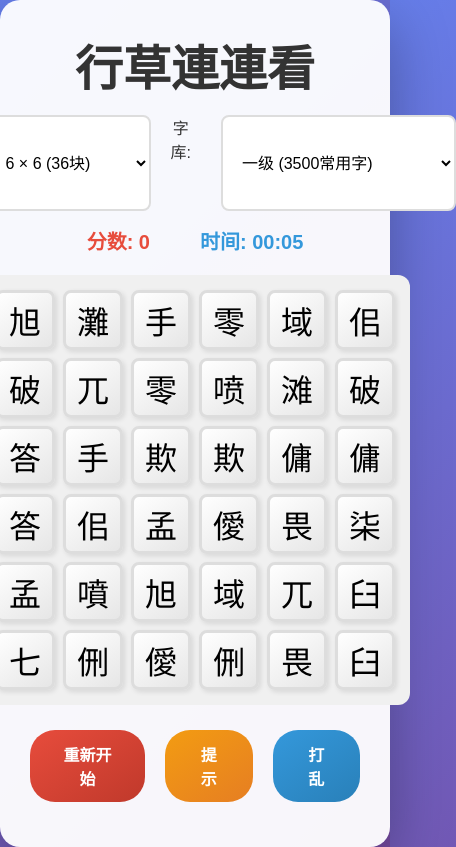
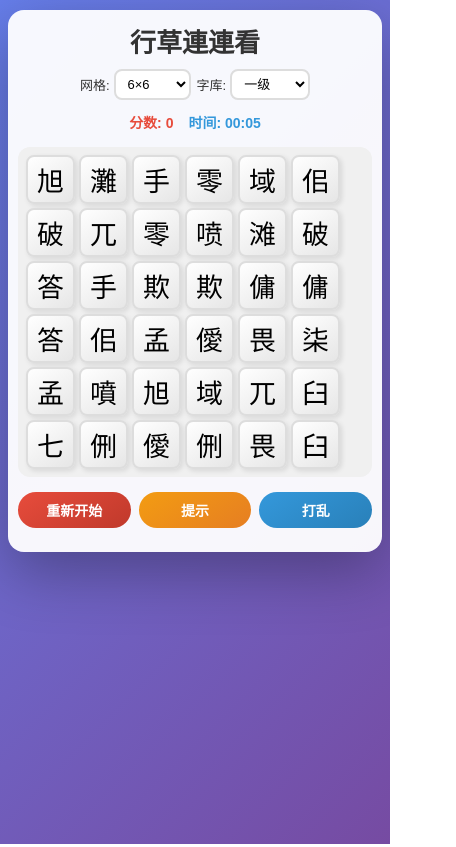
Before and after one commit to linhunter231/xcllk, a website: page index.html in a window 390 px wide. Shown: the whole page, 456 px wide, since content can reach past the window. Drawn offline with Linux system fonts and the light colour scheme; a web font is replaced by a local one.

Commit message:
fix phone show

```diff
--- a/index.html
+++ b/index.html
@@ -2,7 +2,7 @@
 <html lang="zh-CN">
 <head>
     <meta charset="UTF-8">
-    <meta name="viewport" content="width=device-width, initial-scale=1.0">
+    <meta name="viewport" content="width=device-width, initial-scale=1.0, maximum-scale=1.0, user-scalable=no, viewport-fit=cover">
     <title>行草連連看</title>
     <link rel="stylesheet" href="style.css">
 </head>
@@ -10,22 +10,26 @@
     <div class="game-container">
         <header class="game-header">
             <h1>行草連連看</h1>
-            <div class="game-controls">
-                <label for="grid-size">网格大小:</label>
-                <select id="grid-size">
-                    <option value="4">4 × 4 (16块)</option>
-                    <option value="6" selected>6 × 6 (36块)</option>
-                    <option value="8">8 × 8 (64块)</option>
-                    <option value="10">10 × 10 (100块)</option>
-                </select>
-                <label for="difficulty">字库:</label>
-                <select id="difficulty">
-                    <option value="1" selected>一级 (3500常用字)</option>
-                    <option value="2">二级 (6500字: 一级+二级)</option>
-                    <option value="3">三级 (8105字: 全字库)</option>
-                    <option value="4">草诀谱 (草书学习精选)</option>
-                    <option value="5">书谱 (孙过庭书法理论)</option>
-                </select>
+            <div class="game-controls top-controls">
+                <div class="control-row">
+                    <label for="grid-size">网格:</label>
+                    <select id="grid-size">
+                        <option value="4">4×4</option>
+                        <option value="6" selected>6×6</option>
+                        <option value="8">8×8</option>
+                        <option value="10">10×10</option>
+                    </select>
+                </div>
+                <div class="control-row">
+                    <label for="difficulty">字库:</label>
+                    <select id="difficulty">
+                        <option value="1" selected>一级</option>
+                        <option value="2">二级</option>
+                        <option value="3">三级</option>
+                        <option value="4">草诀谱</option>
+                        <option value="5">书谱</option>
+                    </select>
+                </div>
             </div>
             <div class="game-info">
                 <div class="score">分数: <span id="score">0</span></div>
@@ -37,7 +41,7 @@
             <div id="grid-container"></div>
         </main>
 
-        <footer class="game-controls">
+        <footer class="game-controls bottom-controls">
             <button id="restart-btn">重新开始</button>
             <button id="hint-btn">提示</button>
             <button id="shuffle-btn">打乱</button>
--- a/script.js
+++ b/script.js
@@ -42,6 +42,13 @@ class Game {
             this.stopTimer();
             this.startGame();
         });
+        // 响应式：窗口尺寸变化时重新计算方块大小
+        window.addEventListener('resize', () => {
+            if (!this.isPlaying && this.grid.length === 0) return;
+            const tileSize = this.calcTileSize();
+            this.gridContainer.style.gridTemplateColumns = `repeat(${this.GRID_COLS}, ${tileSize}px)`;
+            this.gridContainer.style.setProperty('--tile-size', tileSize + 'px');
+        });
         this.modalRestartBtn.addEventListener('click', () => {
             this.modal.classList.add('hidden');
             this.restart();
@@ -56,6 +63,21 @@ class Game {
 
     get GRID_COLS() {
         return this.gridSize;
+    }
+
+    calcTileSize() {
+        const container = this.gridContainer;
+        const parentWidth = container.parentElement ? container.parentElement.clientWidth : window.innerWidth;
+        const availableWidth = Math.min(parentWidth - 20, window.innerWidth - 20);
+        const isMobile = window.innerWidth <= 768;
+        const padding = isMobile ? 16 : 24;
+        const gap = isMobile ? 4 : 8;
+        const cols = this.GRID_COLS;
+        const totalGap = gap * (cols - 1);
+        const computed = Math.floor((availableWidth - padding - totalGap) / cols);
+        const maxSize = isMobile ? 70 : 80;
+        const minSize = isMobile ? 30 : 50;
+        return Math.max(minSize, Math.min(maxSize, computed));
     }
 
     startGame() {
@@ -96,7 +118,9 @@ class Game {
 
         this.grid = [];
         this.gridContainer.innerHTML = '';
-        this.gridContainer.style.gridTemplateColumns = `repeat(${this.GRID_COLS}, 60px)`;
+        const tileSize = this.calcTileSize();
+        this.gridContainer.style.gridTemplateColumns = `repeat(${this.GRID_COLS}, ${tileSize}px)`;
+        this.gridContainer.style.setProperty('--tile-size', tileSize + 'px');
 
         for (let row = 0; row < this.GRID_ROWS; row++) {
             const rowArray = [];
@@ -292,9 +316,22 @@ class Game {
         const gridRect = grid.getBoundingClientRect();
         const boardRect = board.getBoundingClientRect();
 
-        const tileSize = 60;
-        const gap = 8;
-        const padding = 15;
+        // 根据实际渲染的第一个 tile 计算尺寸，避免硬编码 60
+        const firstTile = grid.querySelector('.tile');
+        const isMobile = window.innerWidth <= 768;
+        let tileSize = 60;
+        let gap = 8;
+        let padding = 15;
+        if (firstTile) {
+            const tileRect = firstTile.getBoundingClientRect();
+            tileSize = tileRect.width;
+            const computedStyle = getComputedStyle(grid);
+            gap = parseFloat(computedStyle.gap) || (isMobile ? 4 : 8);
+            padding = parseFloat(computedStyle.paddingLeft) || (isMobile ? 8 : 12);
+        } else {
+            gap = isMobile ? 4 : 8;
+            padding = isMobile ? 8 : 12;
+        }
 
         const gridLeftInBoard = gridRect.left - boardRect.left;
         const gridTopInBoard = gridRect.top - boardRect.top;
--- a/style.css
+++ b/style.css
@@ -23,7 +23,7 @@ body {
 .game-container {
     background: rgba(255, 255, 255, 0.95);
     border-radius: 20px;
-    padding: 30px;
+    padding: 20px;
     box-shadow: 0 20px 60px rgba(0, 0, 0, 0.3);
     max-width: 900px;
     width: 100%;
@@ -31,34 +31,49 @@ body {
 
 .game-header {
     text-align: center;
-    margin-bottom: 20px;
+    margin-bottom: 15px;
 }
 
 .game-header h1 {
     font-family: 'Caoshu', 'Microsoft YaHei', sans-serif;
-    font-size: 48px;
+    font-size: 40px;
     color: #333;
-    margin-bottom: 15px;
+    margin-bottom: 12px;
 }
 
 .game-controls {
-    margin-bottom: 15px;
+    margin-bottom: 12px;
+}
+
+.top-controls {
+    display: flex;
+    flex-wrap: wrap;
+    justify-content: center;
+    align-items: center;
+    gap: 8px;
+}
+
+.control-row {
+    display: flex;
+    align-items: center;
+    gap: 6px;
 }
 
 .game-controls label {
-    font-size: 16px;
-    margin-right: 10px;
+    font-size: 14px;
     color: #333;
+    white-space: nowrap;
 }
 
 .game-controls select {
-    padding: 8px 15px;
-    font-size: 16px;
+    padding: 6px 10px;
+    font-size: 14px;
     border: 2px solid #ddd;
     border-radius: 8px;
     background: white;
     cursor: pointer;
     transition: all 0.2s;
+    max-width: 160px;
 }
 
 .game-controls select:hover {
@@ -74,8 +89,8 @@ body {
 .game-info {
     display: flex;
     justify-content: center;
-    gap: 50px;
-    font-size: 20px;
+    gap: 30px;
+    font-size: 18px;
     font-weight: bold;
 }
 
@@ -98,8 +113,8 @@ body {
 
 #grid-container {
     display: grid;
-    gap: 8px;
-    padding: 15px;
+    gap: 6px;
+    padding: 12px;
     background: #f0f0f0;
     border-radius: 12px;
     position: relative;
@@ -107,13 +122,13 @@ body {
 }
 
 .tile {
-    width: 60px;
-    height: 60px;
+    width: var(--tile-size, 60px);
+    height: var(--tile-size, 60px);
     display: flex;
     justify-content: center;
     align-items: center;
     font-family: 'Caoshu', 'Microsoft YaHei', sans-serif;
-    font-size: 32px;
+    font-size: calc(var(--tile-size, 60px) * 0.55);
     background: linear-gradient(145deg, #ffffff, #e6e6e6);
     border: 3px solid #ddd;
     border-radius: 8px;
@@ -166,14 +181,19 @@ body {
     gap: 20px;
 }
 
+.bottom-controls {
+    gap: 12px;
+}
+
 .game-controls button {
-    padding: 12px 30px;
-    font-size: 16px;
+    padding: 10px 22px;
+    font-size: 15px;
     font-weight: bold;
     border: none;
     border-radius: 25px;
     cursor: pointer;
     transition: all 0.3s ease;
+    white-space: nowrap;
 }
 
 #restart-btn {
@@ -269,3 +289,114 @@ body {
     z-index: 100;
     border-radius: 50%;
 }
+
+/* ===== 响应式布局 - 手机端优化 ===== */
+@media (max-width: 768px) {
+    body {
+        padding: 8px;
+        align-items: flex-start;
+        padding-top: 10px;
+    }
+
+    .game-container {
+        padding: 12px 10px;
+        border-radius: 16px;
+        max-width: 100%;
+        width: 100%;
+    }
+
+    .game-header h1 {
+        font-size: 32px;
+        margin-bottom: 10px;
+    }
+
+    .top-controls {
+        gap: 6px;
+    }
+
+    .control-row {
+        gap: 4px;
+    }
+
+    .game-controls label {
+        font-size: 13px;
+    }
+
+    .game-controls select {
+        padding: 5px 8px;
+        font-size: 13px;
+        max-width: 130px;
+    }
+
+    .game-info {
+        gap: 20px;
+        font-size: 15px;
+        margin-top: 8px;
+    }
+
+    .game-board {
+        margin-bottom: 15px;
+    }
+
+    #grid-container {
+        padding: 8px;
+        gap: 4px;
+        width: 100%;
+        max-width: 100%;
+        box-sizing: border-box;
+    }
+
+    .tile {
+        border-width: 2px;
+    }
+
+    .bottom-controls {
+        gap: 8px;
+    }
+
+    .game-controls button {
+        padding: 8px 14px;
+        font-size: 14px;
+        flex: 1;
+        min-width: 0;
+    }
+
+    .modal-content {
+        padding: 25px 20px;
+        margin: 10px;
+        width: calc(100% - 40px);
+    }
+
+    .modal-content h2 {
+        font-size: 28px;
+    }
+
+    .modal-content p {
+        font-size: 16px;
+    }
+
+    .modal-content button {
+        padding: 10px 28px;
+        font-size: 16px;
+    }
+}
+
+@media (max-width: 480px) {
+    .game-header h1 {
+        font-size: 26px;
+    }
+
+    .top-controls {
+        flex-direction: row;
+        flex-wrap: wrap;
+    }
+
+    .game-controls select {
+        max-width: 110px;
+    }
+
+    .game-info {
+        gap: 15px;
+        font-size: 14px;
+    }
+}
```
Also changed, not shown: add_trad_mapping.js (added, +63 -0 lines).
